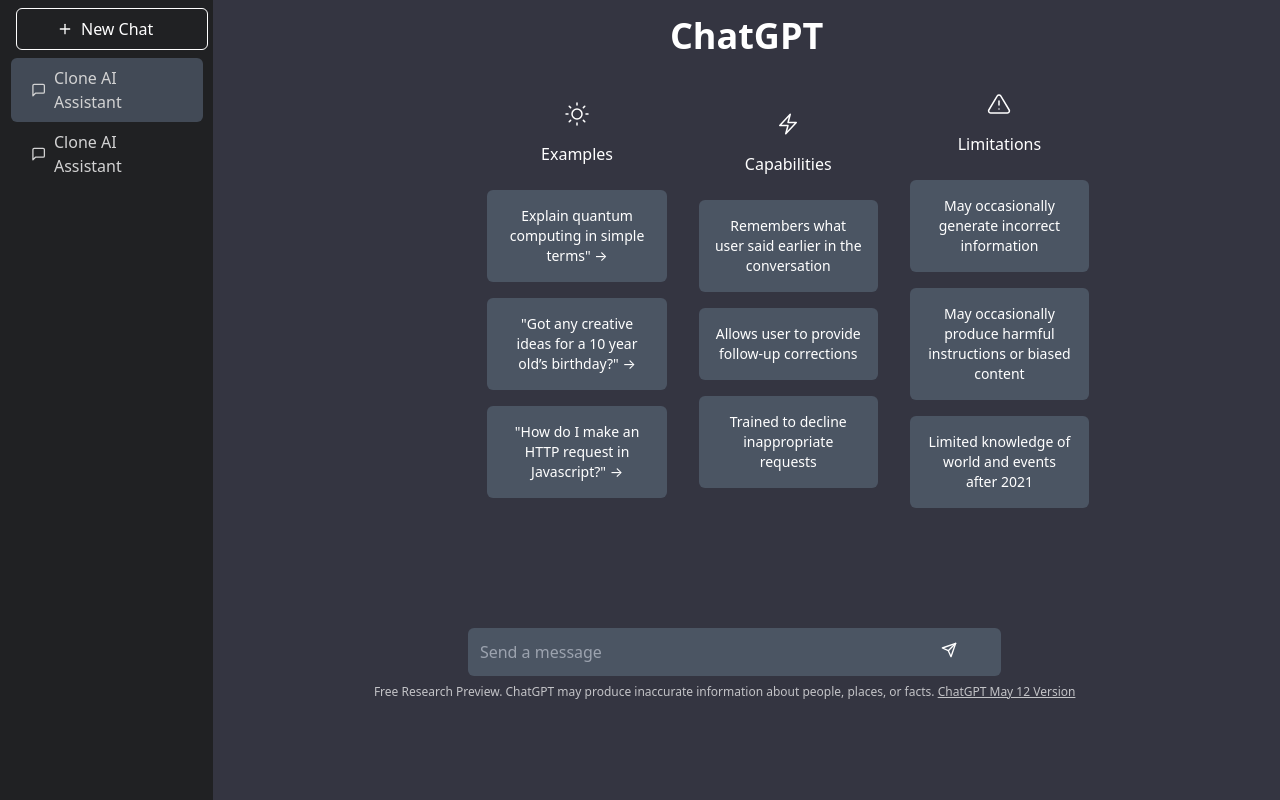
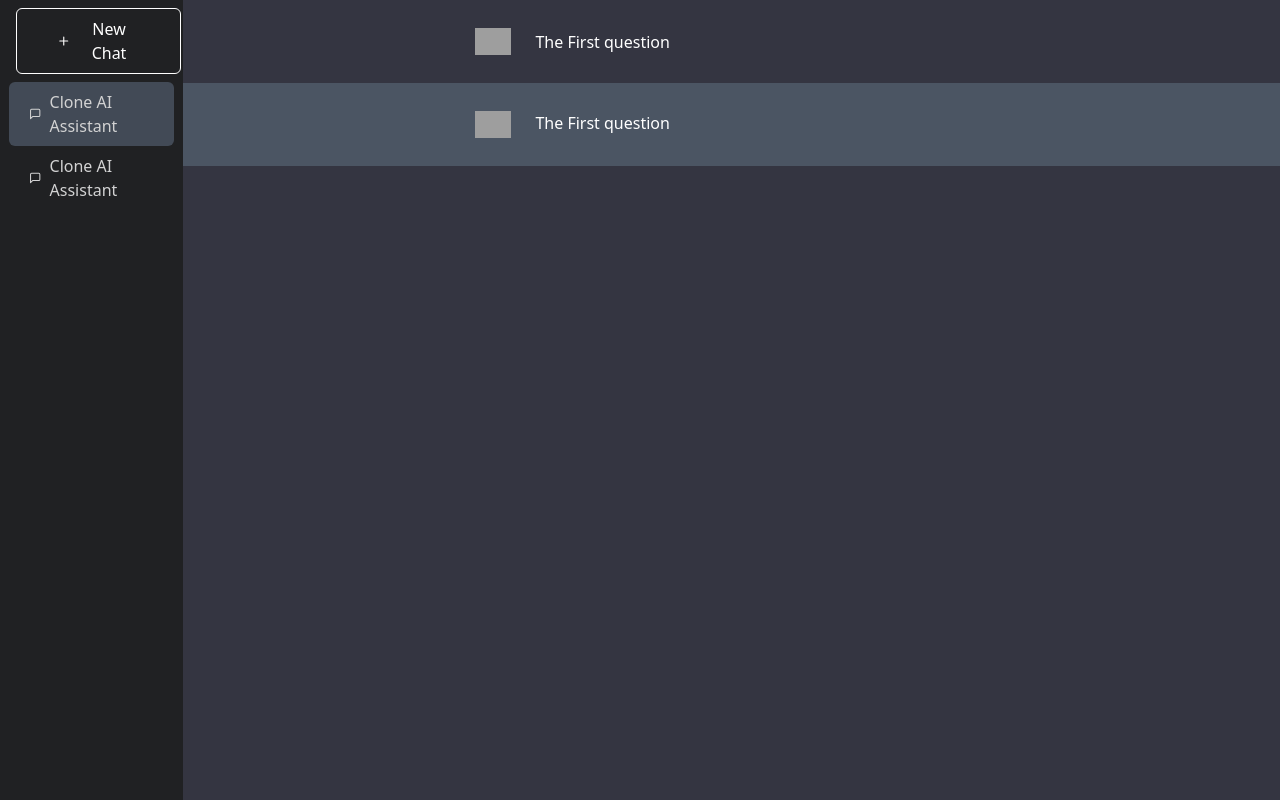
Before and after one commit to smrat-jindal/chatGpt-clone, a Flask app: page / in a window 1280 px wide. Run offline with Flask 3, Linux system fonts and the light colour scheme; grey boxes are pictures that could not be loaded.

Commit message:
injesting script

```diff
--- a/main.py
+++ b/main.py
@@ -11,7 +11,7 @@ def qa():
     if request.method == "POST":
         data = {"result":"Hey"}
         return  jsonify(data)
-    # return render_template("index.html")
+    # return render_template("index1.html")
     data = {"result":"Hey"}
     return  jsonify(data)
 app.run(debug=True)
--- a/static/css/main.css
+++ b/static/css/main.css
@@ -534,6 +534,10 @@ video {
   margin: 0.5rem;
 }
 
+.m-auto {
+  margin: auto;
+}
+
 .mx-4 {
   margin-left: 1rem;
   margin-right: 1rem;
@@ -574,6 +578,11 @@ video {
   height: 100vh;
 }
 
+.h-fit {
+  height: -moz-fit-content;
+  height: fit-content;
+}
+
 .w-10\/12 {
   width: 83.333333%;
 }
@@ -610,12 +619,40 @@ video {
   width: 100%;
 }
 
+.w-\[50vw\] {
+  width: 50vw;
+}
+
+.w-\[20vw\] {
+  width: 20vw;
+}
+
+.w-5 {
+  width: 1.25rem;
+}
+
+.w-\[40vw\] {
+  width: 40vw;
+}
+
+.w-9 {
+  width: 2.25rem;
+}
+
+.w-\[full\] {
+  width: full;
+}
+
 .cursor-pointer {
   cursor: pointer;
 }
 
 .flex-col {
   flex-direction: column;
+}
+
+.items-start {
+  align-items: flex-start;
 }
 
 .items-center {
@@ -638,6 +675,12 @@ video {
   --tw-space-x-reverse: 0;
   margin-right: calc(0.5rem * var(--tw-space-x-reverse));
   margin-left: calc(0.5rem * calc(1 - var(--tw-space-x-reverse)));
+}
+
+.space-x-6 > :not([hidden]) ~ :not([hidden]) {
+  --tw-space-x-reverse: 0;
+  margin-right: calc(1.5rem * var(--tw-space-x-reverse));
+  margin-left: calc(1.5rem * calc(1 - var(--tw-space-x-reverse)));
 }
 
 .rounded-md {
@@ -668,6 +711,26 @@ video {
   background-color: rgb(75 85 99 / var(--tw-bg-opacity));
 }
 
+.bg-red-900 {
+  --tw-bg-opacity: 1;
+  background-color: rgb(127 29 29 / var(--tw-bg-opacity));
+}
+
+.bg-blue-400 {
+  --tw-bg-opacity: 1;
+  background-color: rgb(96 165 250 / var(--tw-bg-opacity));
+}
+
+.bg-slate-500 {
+  --tw-bg-opacity: 1;
+  background-color: rgb(100 116 139 / var(--tw-bg-opacity));
+}
+
+.bg-gray-500 {
+  --tw-bg-opacity: 1;
+  background-color: rgb(107 114 128 / var(--tw-bg-opacity));
+}
+
 .p-3 {
   padding: 0.75rem;
 }
@@ -695,6 +758,11 @@ video {
 .py-4 {
   padding-top: 1rem;
   padding-bottom: 1rem;
+}
+
+.py-7 {
+  padding-top: 1.75rem;
+  padding-bottom: 1.75rem;
 }
 
 .pr-11 {
--- a/templates/index.html
+++ b/templates/index.html
@@ -6,14 +6,17 @@
     <meta http-equiv="X-UA-Compatible" content="IE=edge">
     <meta name="viewport" content="width=device-width, initial-scale=1.0">
     <link rel="shortcut icon" href="https://chat.openai.com/favicon.ico" type="image/x-icon">
-
-
     <link rel="stylesheet" href="static/css/main.css">
+    <style>
+        .right1 {
+            display: none ;
+        }
+    </style>
     <title>New Chat</title>
 </head>
 
 <body class="bg-chatblack-50">
-    <div class="flex h-[100vh] text-white">
+       <div class="flex h-[100vh] text-white">
         <div class="left bg-[#202123] w-2/12">
 
             <button
@@ -47,7 +50,7 @@
             </div>
         </div>
 
-            <div class="right w-10/12 flex justify-center items-center flex-col">
+            <div class="right1 w-10/12 flex justify-center items-center flex-col">
                 <div class="text-center  w-full text-4xl font-bold my-5">
                     ChatGPT
                 </div>
@@ -139,6 +142,19 @@
                     </div>
                 </div>
             </div>
+            <div class="right2 w-full flex flex-col items-center h-fit">
+                <div class="box1 flex py-7 justify-start w-[40vw] items-center space-x-6">
+                    <img class="w-9" src="https://chat.openai.com/_next/image?url=https%3A%2F%2Fs.gravatar.com%2Favatar%2Fe305f9a4f46febbe73809055f3be514f%3Fs%3D480%26r%3Dpg%26d%3Dhttps%253A%252F%252Fcdn.auth0.com%252Favatars%252Fsm.png&w=48&q=75" alt="">
+                    <div>The First question</div>
+                </div>
+                <div class="box2 bg-gray-600 flex py-7 justify-center w-full items-center space-x-6">
+                    <div class="box w-[40vw] flex justify-start space-x-6">
+                        <img class="w-9" src="https://chat.openai.com/_next/image?url=https%3A%2F%2Fs.gravatar.com%2Favatar%2Fe305f9a4f46febbe73809055f3be514f%3Fs%3D480%26r%3Dpg%26d%3Dhttps%253A%252F%252Fcdn.auth0.com%252Favatars%252Fsm.png&w=48&q=75" alt="">
+                        <div>The First question</div>
+                    </div>
+                </div>
+
+            </div>
 
 
 
```
